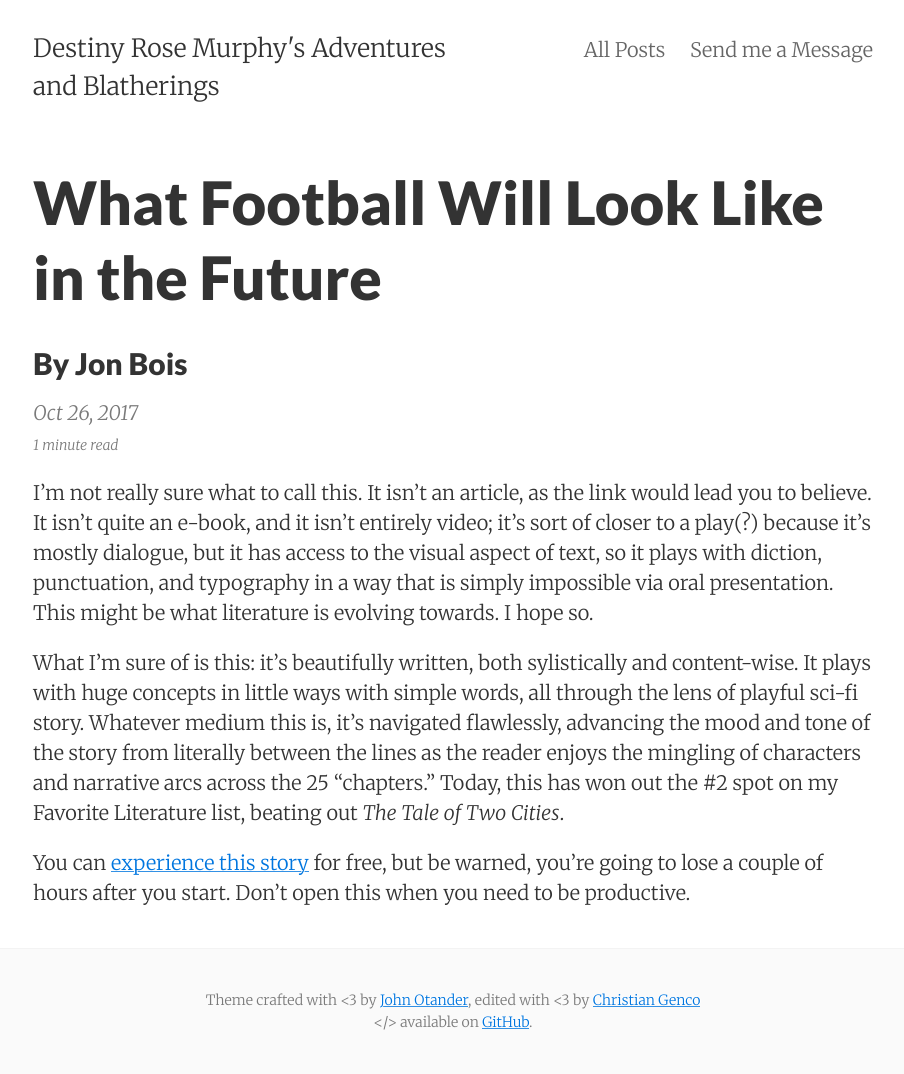
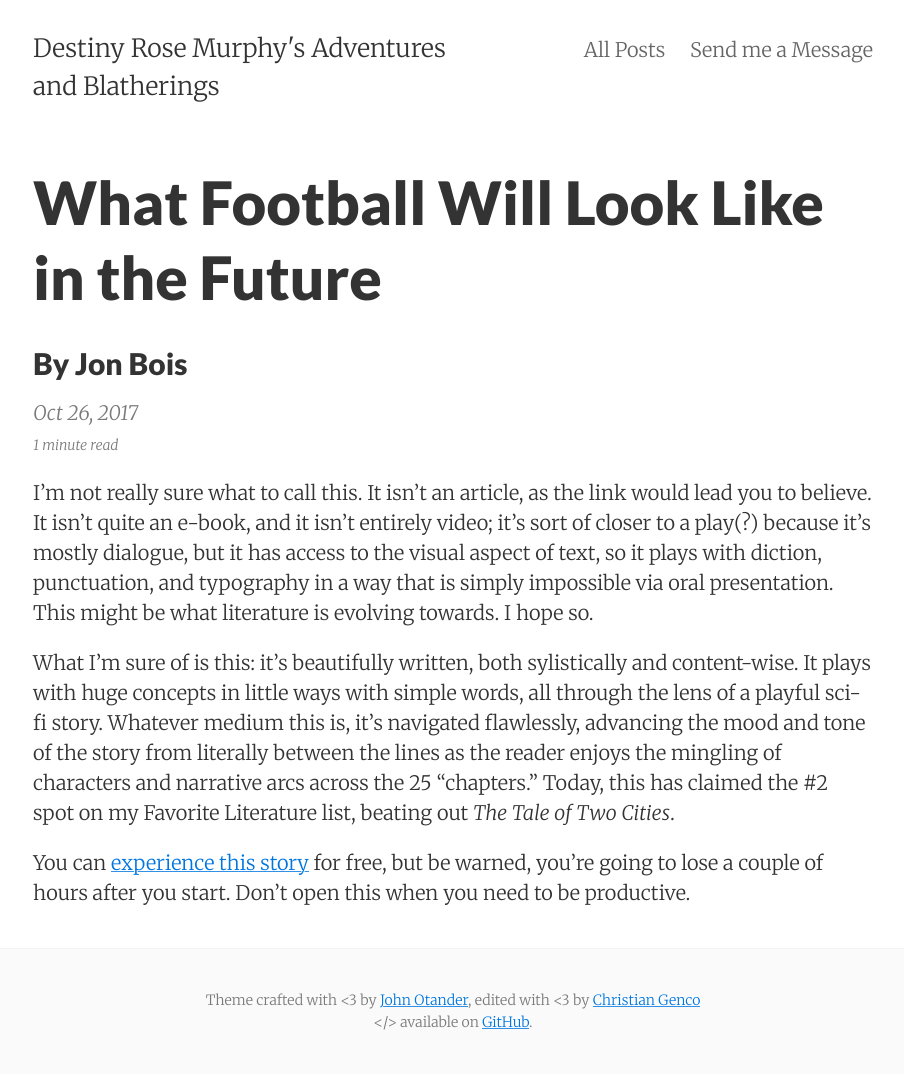
Before and after one commit to DestinyRoseMurphy/DestinyRoseMurphy.github.io, a Jekyll site: the page built from _details/2017-12-26-What-Football-Will-Look-Like-in-the-Future.md, in a window 1280 px wide. Shown: the whole page, without its empty margins (187-1091 px from the left). Built offline with Jekyll 4.4.1, drawn with Linux system fonts in a browser that asks for light colours.

Commit message:
Edited football post a weam

```diff
--- a/_details/2017-12-26-What-Football-Will-Look-Like-in-the-Future.md
+++ b/_details/2017-12-26-What-Football-Will-Look-Like-in-the-Future.md
@@ -7,6 +7,6 @@ author:    "By Jon Bois"
 
 I'm not really sure what to call this. It isn't an article, as the link would lead you to believe. It isn't quite an e-book, and it isn't entirely video; it's sort of closer to a play(?) because it's mostly dialogue, but it has access to the visual aspect of text, so it plays with diction, punctuation, and typography in a way that is simply impossible via oral presentation. This might be what literature is evolving towards. I hope so.
 
-What I'm sure of is this: it's beautifully written, both sylistically and content-wise. It plays with huge concepts in little ways with simple words, all through the lens of playful sci-fi story. Whatever medium this is, it's navigated flawlessly, advancing the mood and tone of the story from literally between the lines as the reader enjoys the mingling of characters and narrative arcs across the 25 "chapters." Today, this has won out the #2 spot on my Favorite Literature list, beating out *The Tale of Two Cities*.
+What I'm sure of is this: it's beautifully written, both sylistically and content-wise. It plays with huge concepts in little ways with simple words, all through the lens of a playful sci-fi story. Whatever medium this is, it's navigated flawlessly, advancing the mood and tone of the story from literally between the lines as the reader enjoys the mingling of characters and narrative arcs across the 25 "chapters." Today, this has claimed the #2 spot on my Favorite Literature list, beating out *The Tale of Two Cities*.
 
 You can [experience this story](https://www.sbnation.com/a/17776-football) for free, but be warned, you're going to lose a couple of hours after you start. Don't open this when you need to be productive.
```
